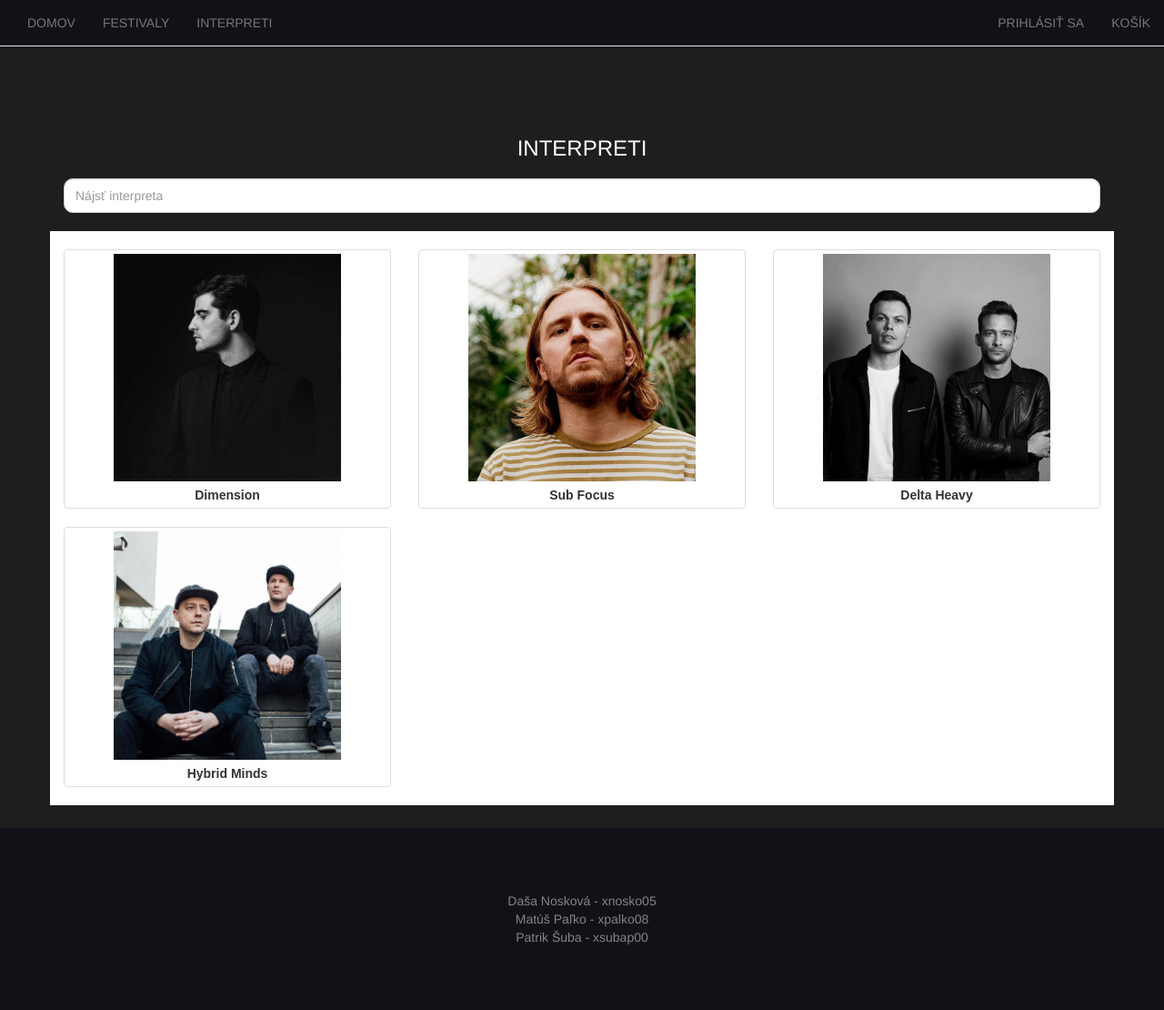
After one commit to palko08/IIS20, a PHP site: page /artists.php in a window 1280 px wide. The commit adds this page. Shown: the whole page at 91% size. Run offline with PHP 8.4, Linux system fonts and the light colour scheme.

Commit message:
interpreti

```diff
--- /dev/null
+++ b/artists.php
@@ -0,0 +1,58 @@
+<?php
+require "common.php";
+
+make_header();
+?>
+
+<body>
+     <div class="bg-1">
+		<div class="container">
+			<h3 class="text-center" style="margin-top:150px; color:white; position:relative">INTERPRETI</h3>
+			<input type="text" class="form-control form-rounded" placeholder="Nájsť interpreta">
+            <div class="row" style="margin-bottom: 25px;">
+            <br>
+                <div class="col-lg-4 col-md-3 col-sm-3 col-xs-6">
+                    <div class="thumbnail">
+					<img src="img/dimension.jpg" alt="Dimension">
+					<div class="text-center" style="margin-top:5px"><strong>Dimension</strong></div>
+					</div>
+                </div>
+                <div class="col-lg-4 col-md-3 col-sm-3 col-xs-6" >
+                    <div class="thumbnail">
+					<img src="img/subfocus.jpg" alt="SubFocus">
+					<div class="text-center" style="margin-top:5px"><strong>Sub Focus</strong></div>
+					</div>
+                </div>
+                <div class="col-lg-4 col-md-3 col-sm-3 col-xs-6" >
+                    <div class="thumbnail">
+					<img src="img/Delta_Heavy.jpg" alt="Deltaheavy">
+					<div class="text-center" style="margin-top:5px"><strong>Delta Heavy</strong></div>
+					</div>
+                </div>
+                <div class="col-lg-4 col-md-3 col-sm-3 col-xs-6" >
+                    <div class="thumbnail">
+					<img src="img/hybridminds.jpg" alt="Hybridminds">
+					<div class="text-center" style="margin-top:5px"><strong>Hybrid Minds</strong></div>
+					</div>
+                </div>
+            </div>
+        </div>
+    </div>
+</body>
+
+
+<?php
+	make_footer();
+?>
+
+<style>
+img{
+    width:250px;
+    height:250px;
+}
+.thumbnail{
+    max-width:100%;
+max-height:100%;
+    position: center;
+}
+</style>
--- a/common.php
+++ b/common.php
@@ -1,4 +1,5 @@
 <?php
+    //TO DO HEADER prekryva ine prvky ked sa okno zmensi
 	session_start();
 
 	function make_header()
@@ -25,7 +26,7 @@
 				<ul class="nav navbar-nav navbar-left">
 					<li><a href="index.php">DOMOV</a></li>
 					<li><a href="festivals.php">FESTIVALY</a></li>
-					<li><a href="#interpreti">INTERPRETI</a></li>
+					<li><a href="artists.php">INTERPRETI</a></li>
 				</ul>
 				<ul class="nav navbar-nav navbar-right">
 					<li><a href="signin.php">
--- a/festivals.php
+++ b/festivals.php
@@ -4,12 +4,12 @@ require "common.php";
 make_header();
 ?>
 
-<body id="festivals">
+<body>
      <div class="bg-1">
 		<div class="container">
 			<h3 class="text-center" style="margin-top:150px; color:white; position:relative">FESTIVALY</h3>
 			<input type="text" class="form-control form-rounded" placeholder="Nájsť festival">
-			<div class="row text-center" style="background-color:rgb(31, 29, 30)">
+			<div class="row text-center" style="background-color:rgb(31, 29, 30); padding-bottom:50px">
 				<div class="col-sm-4">
 					<div class="thumbnail">
 					<img src="img/lir3.jpg" alt="Paris">
--- a/styling.css
+++ b/styling.css
@@ -89,6 +89,9 @@
   margin-bottom: 20px;
   margin-top:20px;
 }
+.col-sm-4 {
+  margin-bottom: 25px; margin-top:25px
+}
 /********************* Shopping Demo-2 **********************/
 
 .demo{padding:45px 0}
```
Also changed, not shown: img/Delta_Heavy.jpg (added), img/dimension.jpg (added), img/hybridminds.jpg (added), img/subfocus.jpg (added).
